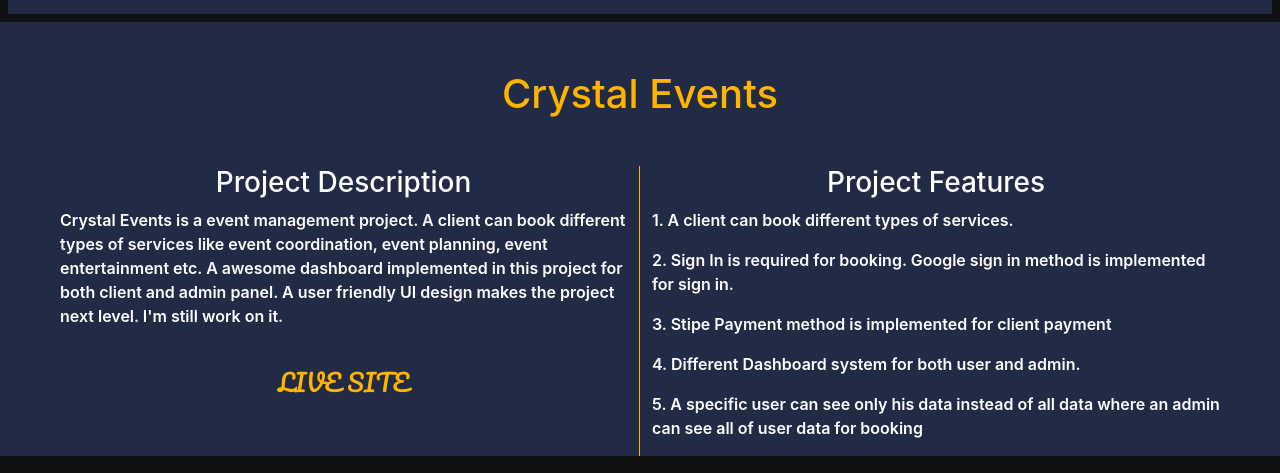
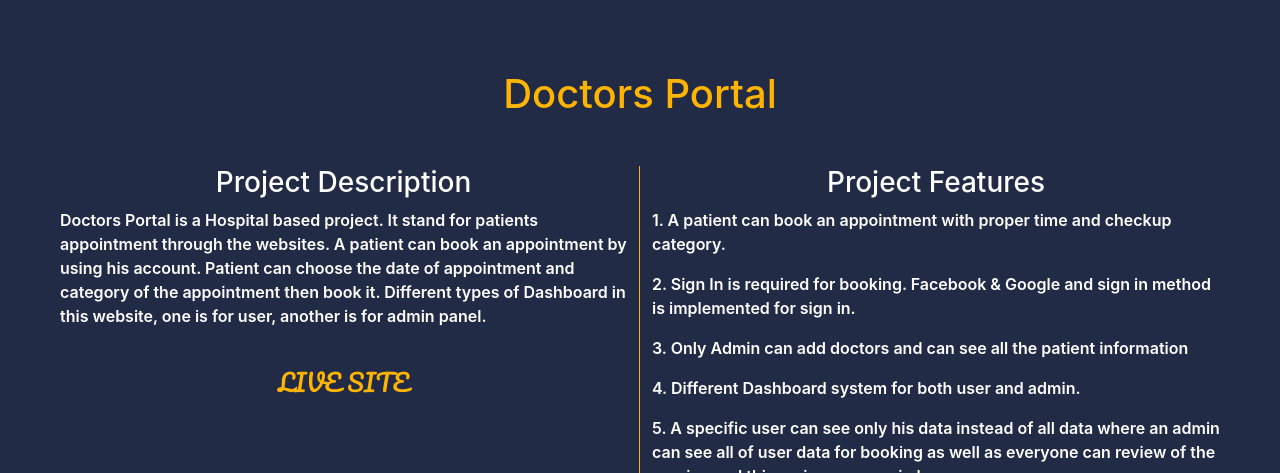
Before and after one commit to iqbal9865/PORTFOLIO, a React (Create React App) app: page /projectsDetails/1 in a window 1280 px wide. Shown: the part 479-952 px from the top of the page. Built offline with nearby package versions, Linux system fonts and the light colour scheme.

Commit message:
trying to update portfolio

```diff
--- a/src/Data/Data.json
+++ b/src/Data/Data.json
@@ -1,27 +1,6 @@
 [
     {
-        "id" : 1,
-        "name": "Crystal Events",
-        "img" : "https://i.ibb.co/KGzgV3s/Project1.png",
-        "description" : "Crystal Events is a event management project. A client can book different types of services like event coordination, event planning, event entertainment etc. A awesome dashboard implemented in this project for both client and admin panel. A user friendly UI design makes the project next level. I'm still work on it.",
-        "features1":
-        "1. A client can book different types of services.",
-        "features2":
-        "2. Sign In is required for booking. Google sign in method is implemented for sign in.",
-        "features3":
-        "3. Stipe Payment method is implemented for client payment",
-        "features4":
-        "4. Different Dashboard system for both user and admin.",
-        "features5":
-        "5. A specific user can see only his data instead of all data where an admin can see all of user data for booking",
-        "featureImg1":"https://i.ibb.co/8gbFsyX/Crys-Add-Service.png",
-        "featureImg2":"https://i.ibb.co/K9RF9MG/Crystal-deleteservice.png",
-        "featureImg3":"https://i.ibb.co/JjhhRPc/Csyt-review.png",
-        "Live":"https://crystalevents-203ff.web.app/"
-    },
-
-    {
-        "id": 2,
+        "id": 1,
         "name": "Doctors Portal",
         "img" : "https://i.ibb.co/vmfmnQk/chair.png",
         "description" : "Doctors Portal is a Hospital based project. It stand for patients appointment through the websites. A patient can book an appointment by using his account. Patient can choose the date of appointment and category of the appointment then book it. Different types of Dashboard in this website, one is for user, another is for admin panel.",
@@ -42,7 +21,48 @@
     },
 
     {
-        "id": 3,
+        "id" : 2,
+        "name": "Admission Funnel",
+        "img" : "https://i.ibb.co/fqTpL0T/admission-funnel-ss3.png",
+        "description" : "Admission Funnel System is a marketing strategy where a System is designed to attract students go through admission and enrollment. Funnel system & Email Automation Increase website visitors and its make business strategy more effective. Online admission and application form drop-offs make  organization better experienced",
+        "features1":
+        "1. Students can register webinar after subscription with email address. We can send email to our subscriber if any offer or webinar or other campaign is going on.",
+        "features2":
+        "2. Students can see previous webinar videos if he just missed it & can like and comments in blogs.",
+        "features3":
+        "3. Student can see all of the departmental information and institution information in teh app and can choose the department and can admission for the specific department.",
+        "features4":
+        "4. Student can take online admission and make payment through bkash manual",
+        "features5":
+        "5. Our Admin Panel can manage all of the things like manage webinar, subscriber, blogs, applicant students, payments, send email etc. But he need to be a valid admin and can have permission from our super admin.",
+        "featureImg1":"https://i.ibb.co/n6wFgcs/admission-funnel-ss1.png",
+        "featureImg2":"https://i.ibb.co/0J7Xk13/admission-funnel-ss2.png",
+        "featureImg3":"https://i.ibb.co/fqTpL0T/admission-funnel-ss3.png",
+        "Live":"https://admission-funnel.web.app/"
+    },
+
+    {
+        "id" : 3,
+        "name": "Crystal Events",
+        "img" : "https://i.ibb.co/KGzgV3s/Project1.png",
+        "description" : "Crystal Events is a event management project. A client can book different types of services like event coordination, event planning, event entertainment etc. A awesome dashboard implemented in this project for both client and admin panel. A user friendly UI design makes the project next level. I'm still work on it.",
+        "features1":
+        "1. A client can book different types of services.",
+        "features2":
+        "2. Sign In is required for booking. Google sign in method is implemented for sign in.",
+        "features3":
+        "3. Stipe Payment method is implemented for client payment",
+        "features4":
+        "4. Different Dashboard system for both user and admin.",
+        "features5":
+        "5. A specific user can see only his data instead of all data where an admin can see all of user data for booking",
+        "featureImg1":"https://i.ibb.co/8gbFsyX/Crys-Add-Service.png",
+        "featureImg2":"https://i.ibb.co/K9RF9MG/Crystal-deleteservice.png",
+        "featureImg3":"https://i.ibb.co/JjhhRPc/Csyt-review.png",
+        "Live":"https://crystalevents-203ff.web.app/"
+    },
+    {
+        "id": 4,
         "name": "Food Desire",
         "img" : "https://i.ibb.co/B4KyN9K/Project2.png",
         "description" : "Food Desire is a E-commerce Type project. A user can buy different types of product like grocery, electronic, cloths etc. A awesome dashboard implemented in this project for both client and admin panel. A user friendly UI design makes the project next level. I'm still work on it.",
@@ -63,7 +83,7 @@
     },
 
     {
-        "id": 4,
+        "id": 5,
         "name": "City Rider",
         "img" : "https://i.ibb.co/bQ13khF/Project3.png",
         "description" : "City Rider is basically a react with firebase authentication project. Where I build different types of authentication google, facebook and email authentication system. A user can search how many vahicle for from to destination, also integrate a google map in the project. A user friendly UI design makes the project next level. I'm still work on it.",
--- a/src/components/Home/Header.css
+++ b/src/components/Home/Header.css
@@ -22,9 +22,10 @@
     border: 1px solid #222B45;
 }
 .image{
-    max-width:450px;
+    /* max-width:450px;
     width: 100%;
-    height: auto
+    height: auto */
+
 }
 .text{
     line-height: 2rem;
--- a/src/components/Home/Header.js
+++ b/src/components/Home/Header.js
@@ -9,7 +9,7 @@ const Header = () => {
     return (
 
         <div className='row p-5 w-100 m-auto'>
-            <div className='col-md-5 col-sm-12 image-section'>
+            <div className='col-md-5 col-sm-12 image-section '>
                <img className='img-fluid image' src={iqbal1} alt=""/>
             </div>
             <div className='col-md-7 col-sm-12 description '>
--- a/src/components/Projects/ProjectDetails/ProjectDetails.css
+++ b/src/components/Projects/ProjectDetails/ProjectDetails.css
@@ -2,7 +2,7 @@
 @import url('https://fonts.googleapis.com/css2?family=Pacifico&display=swap');
 
 .projectDetails{
-    background-color: #111;
+    background-color: #222B45;
     color: white
 }
 li{
```
